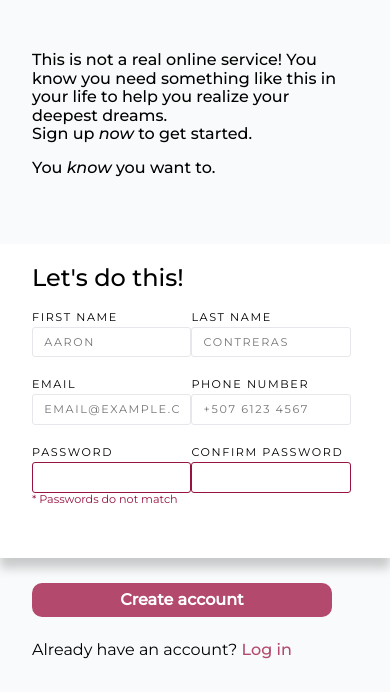
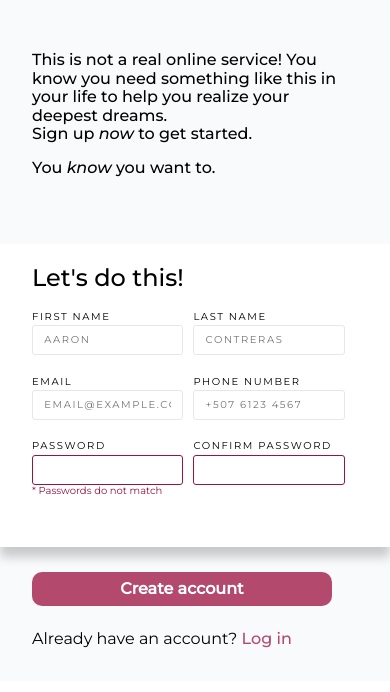
Before and after one commit to aaron-contreras/sign-up-form, a plain HTML site: page index.html in a window 390 px wide. Shown: the part 220-912 px from the top of the page. Drawn offline with Linux system fonts and the light colour scheme.

Commit message:
fix(mobile): fix mobile resizing and alignment on iPhone XR and lower
Resizes font for smaller screen size and clears a redundant padding on the form element.

```diff
--- a/styles/index.css
+++ b/styles/index.css
@@ -134,12 +134,12 @@ h1, h2 {
   --error-color: #96143d;
   display: flex;
   flex-direction: column;
+  margin-right: 1em;
 }
 
 .form .form-control label {
   letter-spacing: 0.1rem;
   text-transform: uppercase;
-  /* color: #555; */
 
   margin-bottom: 0.2rem;
 }
@@ -203,6 +203,7 @@ h1, h2 {
 
 @media screen and (max-width: 840px) {
   .wrapper {
+    --font-size: 10px;
     flex-direction: column;
   }
 
@@ -218,4 +219,8 @@ h1, h2 {
   .main-container {
     flex: 3;
   }
+
+  .form-control {
+    font-size: var(--font-size);
+  }
 }
```
